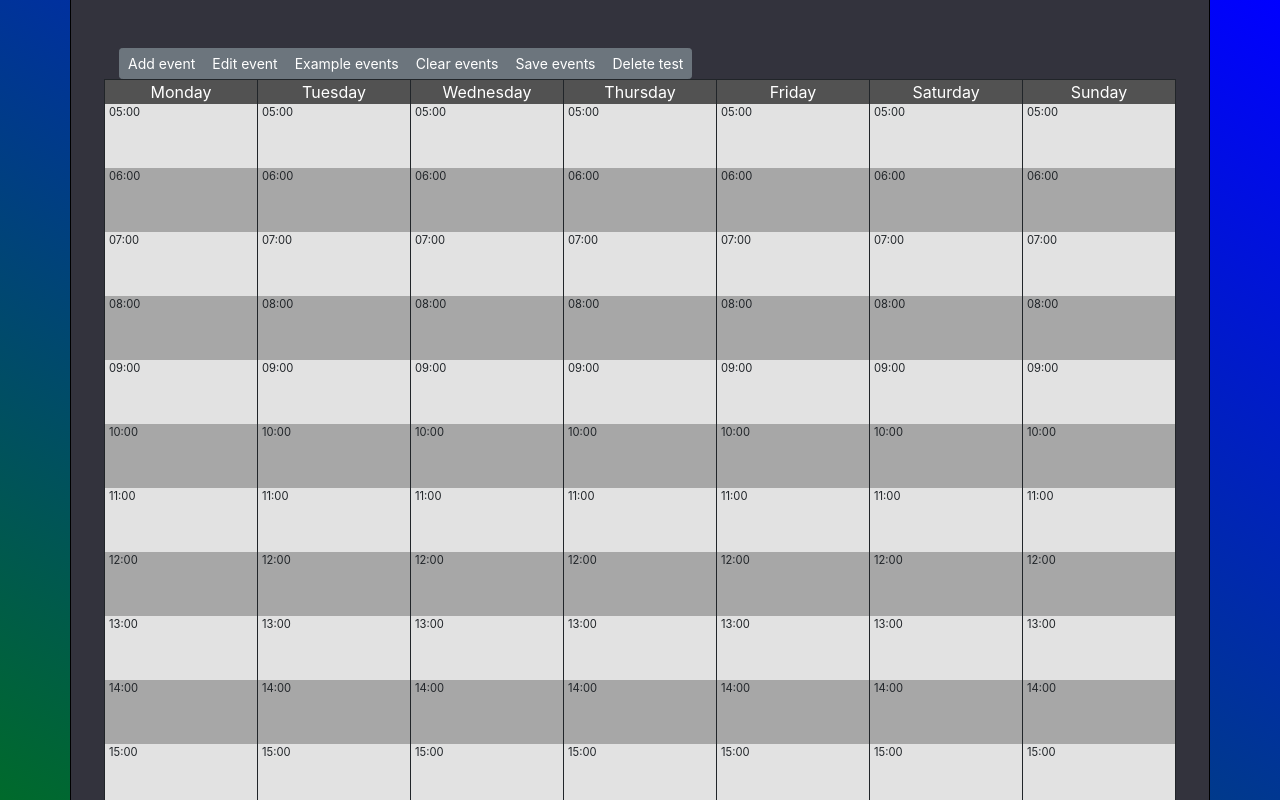
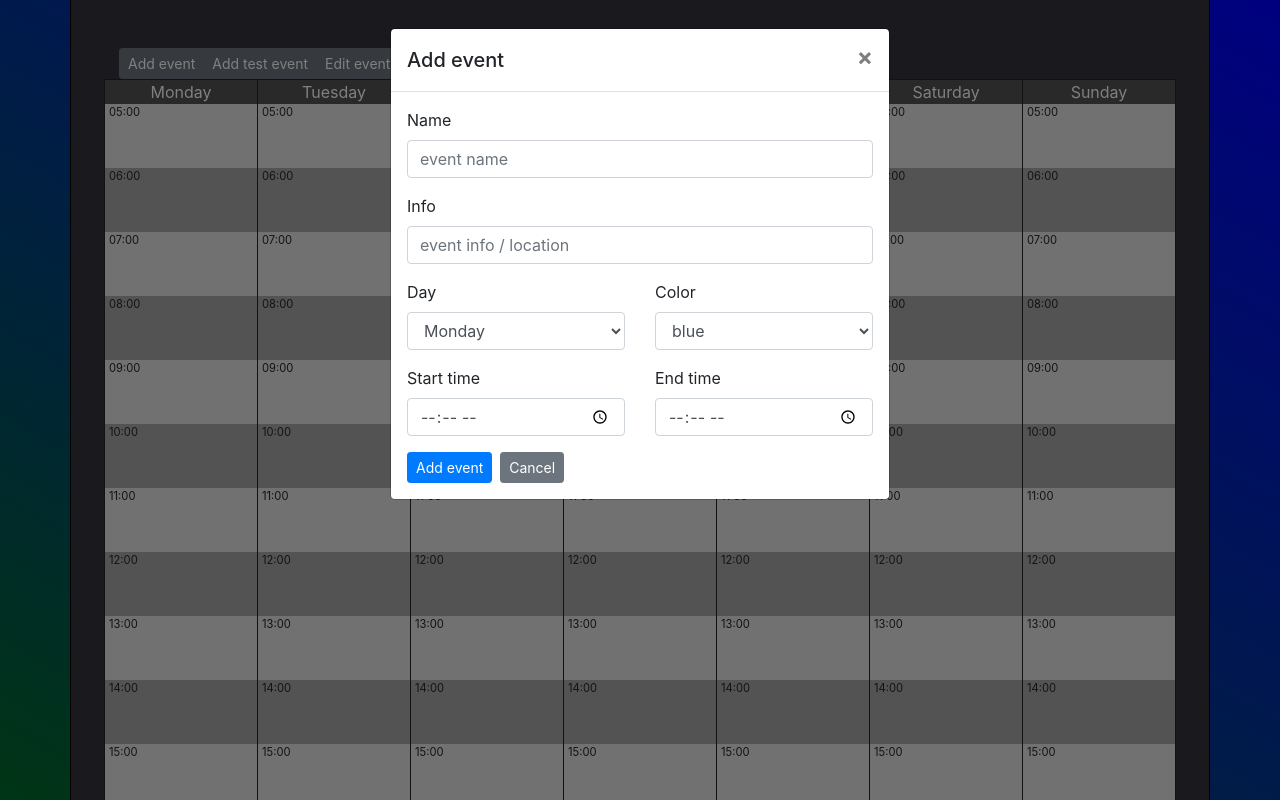
Before and after one commit to zweistein83/timetable_react_gatsby, a Gatsby site: page / in a window 1280 px wide. Shown: the top 800 px of the page. Built offline with nearby package versions, Linux system fonts and the light colour scheme; Gatsby itself is replaced by a stand-in of ours.

```diff
--- a/src/pages/timetable/timetable.js
+++ b/src/pages/timetable/timetable.js
@@ -1,6 +1,6 @@
 import React, { Component } from "react";
 
-import { Container, Row, Nav, NavItem, Button, ButtonGroup } from "reactstrap";
+import { Container, Row, Nav, NavItem, Button, ButtonGroup, Modal, ModalBody, ModalHeader, Form, FormGroup, Input, Label, Col, ButtonToolbar } from "reactstrap";
 import TimetableComponent from "../../components/timetable/timetableComponent";
 import "./css/timetable.css";
 
@@ -27,6 +27,7 @@ import "./css/timetable.css";
     Design siden som en almanakk. Sider faller ut av skjermen når man forlater dem.
 */
 const allowed_keys = ["settings", "events"];
+const event_colors = ["event-blue", "event-orange"];
 
 class Timetable extends Component {
     constructor(props) {
@@ -38,6 +39,8 @@ class Timetable extends Component {
 
         this.state = this.initState();
 
+        this.toggleModal = this.toggleModal.bind(this);
+
         //console.log(JSON.stringify(this.state));
 
         /*
@@ -48,7 +51,9 @@ class Timetable extends Component {
             hour_row_height: 4
         }
         */
-
+        console.groupCollapsed("constructor");
+        console.log(this.state.is_modal_open);
+        console.groupEnd();
 
 
 
@@ -184,6 +189,7 @@ class Timetable extends Component {
     */
     emptyState() {
         const initJSON = `{
+            "is_modal_open": true,
             "settings": {
                 "day_names": ["Monday", "Tuesday", "Wednesday", "Thursday", "Friday", "Saturday", "Sunday"],
                 "starthour": 5,
@@ -257,6 +263,18 @@ class Timetable extends Component {
     }
 
 
+    toggleModal(){
+        this.setState({
+            is_modal_open : !this.state.is_modal_open
+        });
+    }
+
+    handleModalFormSubmit(form_event){
+        form_event.preventDefault();
+        console.log(form_event.value);
+    }
+
+
     resetState() {
 
     }
@@ -273,14 +291,80 @@ class Timetable extends Component {
 
         //"16fa3d39f0a0331": {"name": "Mathematics", "color": "event-blue","time_start": "12:15", "time_end": "14:35"},
         //console.table(this.state);
+
+
+        const EventModal = ({editOradd}) => {
             return (
+                <React.Fragment>
+                    <Modal onSubmit ={this.handleModalFormSubmit} isOpen={this.state.is_modal_open} toggle={this.toggleModal}>
+                        <ModalHeader toggle={this.toggleModal}>{editOradd} event</ModalHeader>
+                        <ModalBody>
+                            <Form>
+                                <FormGroup>
+                                    <Label for="evt_name">Name</Label>
+                                    <Input type="text" name="evt_name" id="evt_name" placeholder="event name" value={this.state.modal_form_name}></Input>
+                                </FormGroup>
+
+                                <FormGroup>
+                                    <Label for="evt_info">Info</Label>
+                                    <Input type="text" name="evt_info" id="evt_info" placeholder="event info / location" value={this.state.modal_form_info}></Input>
+                                </FormGroup>
+                                <Row>
+                                    <FormGroup className="col col-sm-6">
+                                        <Label for="evt_day">Day</Label>
+                                        <Input type="select" name="evt_day" id="evt_day">
+                                            {this.state.settings.day_names.map((day) => {
+                                                return <option key={day} value={day}>{day}</option>
+                                            })}
+                                        </Input>
+                                    </FormGroup>
+
+                                    <FormGroup className="col-12 col-sm-6">
+                                        <Label for="evt_color">Color</Label>
+                                        <Input type="select" name="evt_color" id="evt_color">
+                                            {event_colors.map((evt_color) => {
+                                                return <option key={evt_color} value={evt_color} className={evt_color}>{evt_color.split("-")[1]}</option>
+                                            })}
+                                        </Input>
+                                    </FormGroup>
+
+                                    <FormGroup className="col-12 col-sm-6">
+                                        <Label for="evt_time_start">Start time</Label>
+                                        <Input type="time" name="evt_time_start" id="evt_time_start"></Input>
+                                    </FormGroup>
+
+
+                                    <FormGroup className="col-12 col-sm-6">
+                                        <Label for="evt_time_end">End time</Label>
+                                        <Input type="time" name="evt_time_end" id="evt_time_end"></Input>
+                                    </FormGroup>
+                                </Row>
+                                <ButtonToolbar>
+                                    <Button type="submit" color="primary" size="sm">Add event</Button>
+                                    <Button className="mx-2" size="sm">Cancel</Button>
+                                </ButtonToolbar>
+                            </Form>
+                        </ModalBody>
+                    </Modal>
+                </React.Fragment>
+            );
+        }
+
+
+        return (
+
+
+            <React.Fragment>
+
+                <EventModal editOradd = {"Add"} />
 
                 <Container className="bg-odd p-5 container-timetable">
 
                     <Nav>
                         <NavItem>
                             <ButtonGroup>
-                            <Button size="sm" onClick={() => this.createEvent("day_6", "Created", "evt-orange", "16:00", "17:00")}>Add event</Button>
+                                <Button size="sm" onClick={() => this.toggleModal()}>Add event</Button>
+                                <Button size="sm" onClick={() => this.createEvent("day_6", "Created", "evt-orange", "16:00", "17:00")}>Add test event</Button>
 
                                 <Button size="sm" >Edit event</Button>
                                 <Button size="sm" onClick={() => this.exampleEvents()}>Example events</Button>
@@ -300,6 +384,8 @@ class Timetable extends Component {
                         <TimetableComponent settings={this.state.settings} events={this.state.events} />
                     </Row>
                 </Container>
+            </React.Fragment>
+
         );
     }
 }
```
Also changed, not shown: src/pages/timetable/css/timetable.css (+26 -0 lines). Lines whose indentation alone changed are shown as unchanged.
